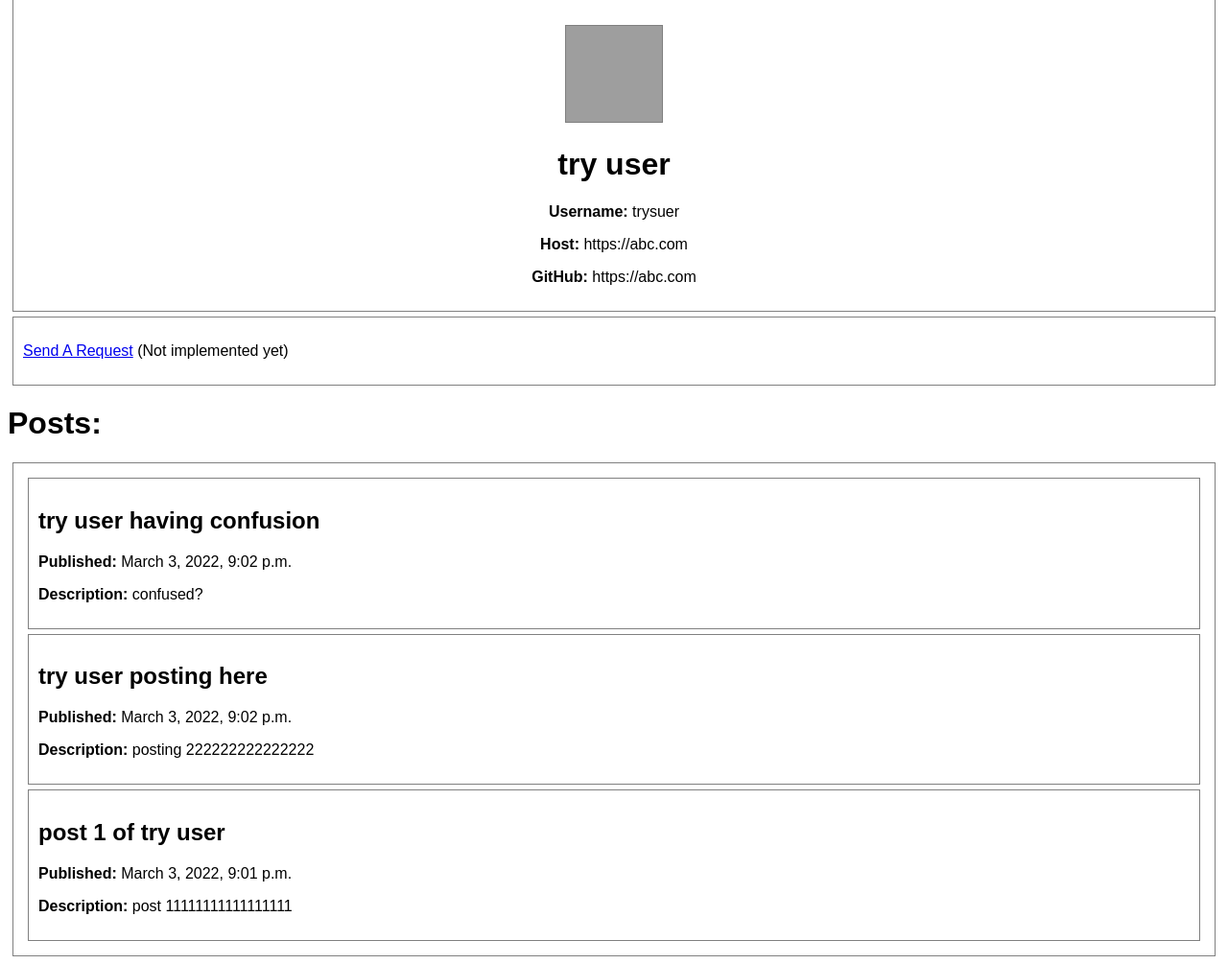
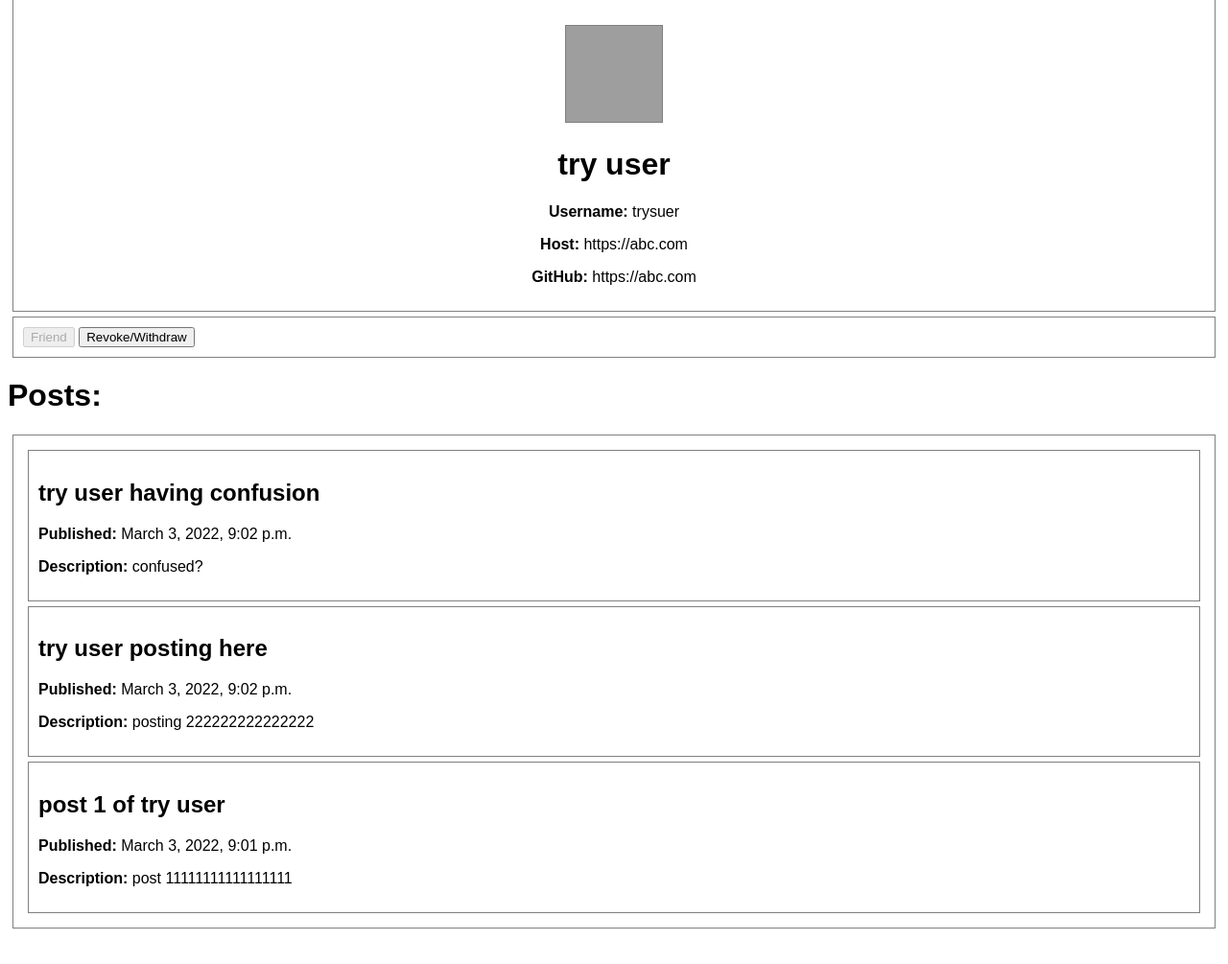
Before and after one commit to 3662/cmput404-project, a Django app: page /authors/84f17246-924b-4049-a3a2-6a92e1ed345a/ in a window 1280 px wide. Shown: the part 35-1040 px from the top of the page at 96% size. After the commit the page ends 1003 px from the top, so only its background shows below. Run offline with Django 3.2, Linux system fonts and the light colour scheme; a user stored in the database is signed in; data comes from the database, SQL or seed files in the repository; both versions use the stored data as it was after the commit; grey boxes are pictures that could not be loaded.

Commit message:
requests from profile

```diff
--- a/cmput_404_project/authors/templates/authors/author_list.html
+++ b/cmput_404_project/authors/templates/authors/author_list.html
@@ -45,7 +45,7 @@
                                     </button>
                                 {% else %}
                                     <button type="submit" name="action_flag" value="I" class="ui button like-btn{{author.id}}">
-                                       Invite
+                                       Send Follow Request
                                     </button>
                                 {% endif %}
                             {% endif %}
--- a/cmput_404_project/authors/templates/authors/profile.html
+++ b/cmput_404_project/authors/templates/authors/profile.html
@@ -48,7 +48,40 @@
             <p><a href="{% url 'friend_view' %}">My Friends</a></p>
             <p><a href="{% url 'logout' %}">Log Out</a></p>
         {% else %}
-            <p><a href="#">Send A Request</a> (Not implemented yet)</p>
+            <!-- <p><a href="#">Send A Request</a> (Not implemented yet)</p> -->
+            <div class="author">
+                    <form action="{% url 'author_profile_view' %}" method="POST" class='author_friend_view' id='{{author.id}}' >
+                       {% csrf_token %}
+                       <input type="hidden" name="user" value={{author.id}}>
+                            {% if author.id in f_send %}
+                                <button type="submit" class="ui button like-btn{{author.id}}" disabled="disabled">
+                                   Waiting for response
+                                </button>
+                                <button type="submit" name="action_flag" value="R" class="ui button like-btn{{author.id}}")>
+                                    Revoke/Withdraw
+                                </button>
+                            {% else %}
+                                {% if author.id in f_accept %}
+                                    {% if author.id in cross_qs %}
+                                       <button type="submit" class="ui button like-btn{{author.id}}" disabled="disabled">
+                                          Friend
+                                       </button>
+                                    {% else %}
+                                       <button type="submit" class="ui button like-btn{{author.id}}" disabled="disabled">
+                                          Following
+                                       </button>
+                                    {% endif %}
+                                    <button type="submit" name="action_flag" value="F" class="ui button like-btn{{author.id}}")>
+                                         Revoke/Withdraw
+                                    </button>
+                                {% else %}
+                                    <button type="submit" name="action_flag" value="I" class="ui button like-btn{{author.id}}">
+                                       Send Follow Request
+                                    </button>
+                                {% endif %}
+                            {% endif %}
+                    </form>
+                </div>
         {% endif %}
     </div>
 
--- a/cmput_404_project/authors/urls.py
+++ b/cmput_404_project/authors/urls.py
@@ -11,4 +11,5 @@ urlpatterns = [
     path('follower/', views.follower_view, name='follower_view'),
     path('follower_view1/', views.follower_view1, name='follower_view1'),
     path('friends/', views.friends_view, name='friend_view'),
+    path('profile_follow/', views.author_profile_view, name='author_profile_view'),
 ]
--- a/cmput_404_project/authors/views.py
+++ b/cmput_404_project/authors/views.py
@@ -26,10 +26,18 @@ Retrieve and display a single author
 def display_author(request, id):
     author = Author.objects.get(id=id)
     posts = Post.objects.filter(author=author).order_by('-published')
+    sender = Author.objects.get(username=request.user)
+    s_qs = Friends.objects.filter(sender=sender, status='send').values_list('receiver', flat=True)
+    r_qs = Friends.objects.filter(sender=sender, status='accepted').values_list('receiver', flat=True)
+    cross_qs = Friends.objects.filter(receiver=sender, status='accepted').values_list('sender', flat=True)
     context = {
         'is_my_profile': request.user.id == id,
         'author': author,
         'posts': posts,
+        'f_send': s_qs,
+        'f_accept': r_qs,
+        'cross_qs': cross_qs,
+        'friend': request.user,
     }
     return render(request, 'authors/profile.html', context=context)
 
@@ -141,3 +149,36 @@ def friends_view(request):
         'f_qs': f_qs,
     }
     return render(request, 'authors/friends_list.html', context)
+
+
+def author_profile_view(request):
+    if request.method == "POST":
+        user = request.POST.get('user')
+        print(user)
+        action_flag = request.POST.get('action_flag')
+        recv = Author.objects.get(id=user)
+        send = Author.objects.get(username=request.user)
+        send_id = Author.objects.values('id').filter(username=request.user)
+
+        if action_flag == 'I':
+            friend, inserted = Friends.objects.get_or_create(receiver=recv, sender=send,status='send')
+            if inserted:
+                #post.liked.remove(request.user)
+                #rec=Like.objects.get(author=request.user, post=post)
+                #rec.delete()
+            #else:
+                summary = str(request.user) + " wants to follow " + str(recv.username)
+                follower, inserted = FollowRequest.objects.get_or_create(to_author=recv, from_author=send, summary=summary)
+                friend.save()
+                follower.save()
+        if action_flag == 'R':
+            #if (Friends.objects.get(receiver=recv, sender=send,status='send').count())>0:
+            Friends.objects.get(receiver=recv, sender=send, status='send').delete()
+            #if FollowRequest.objects.get(to_author=recv, from_author=send).count() > 0:
+            FollowRequest.objects.get(to_author=recv, from_author=send).delete()
+        if action_flag == 'F':
+            Friends.objects.get(receiver=recv, sender=send, status='accepted').delete()
+            FollowRequest.objects.get(to_author=recv, from_author=send).delete()
+            send.followers.remove(recv)
+
+    return redirect(f'/authors/{user}')
```
Also changed, not shown: cmput_404_project/db.sqlite3.
